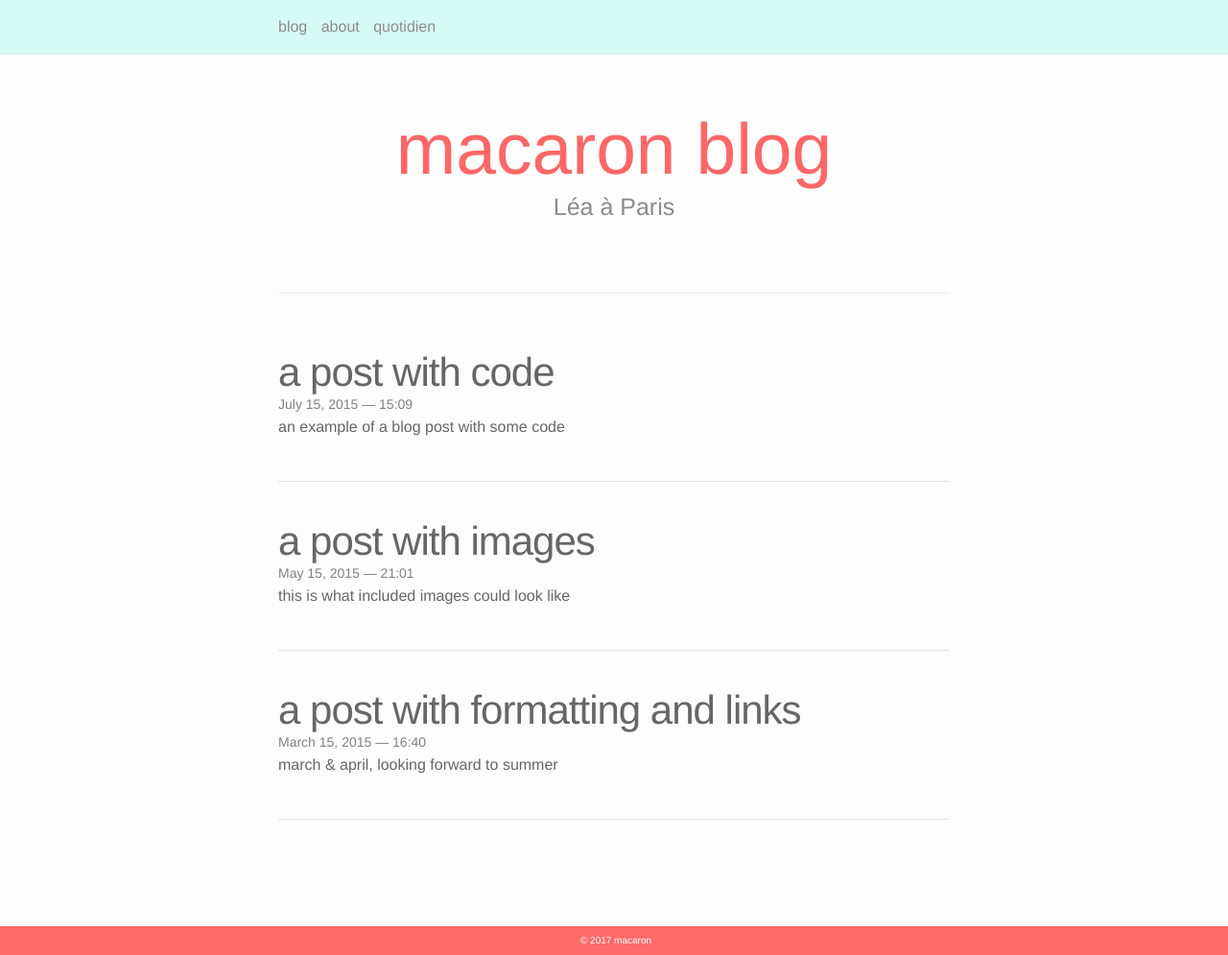
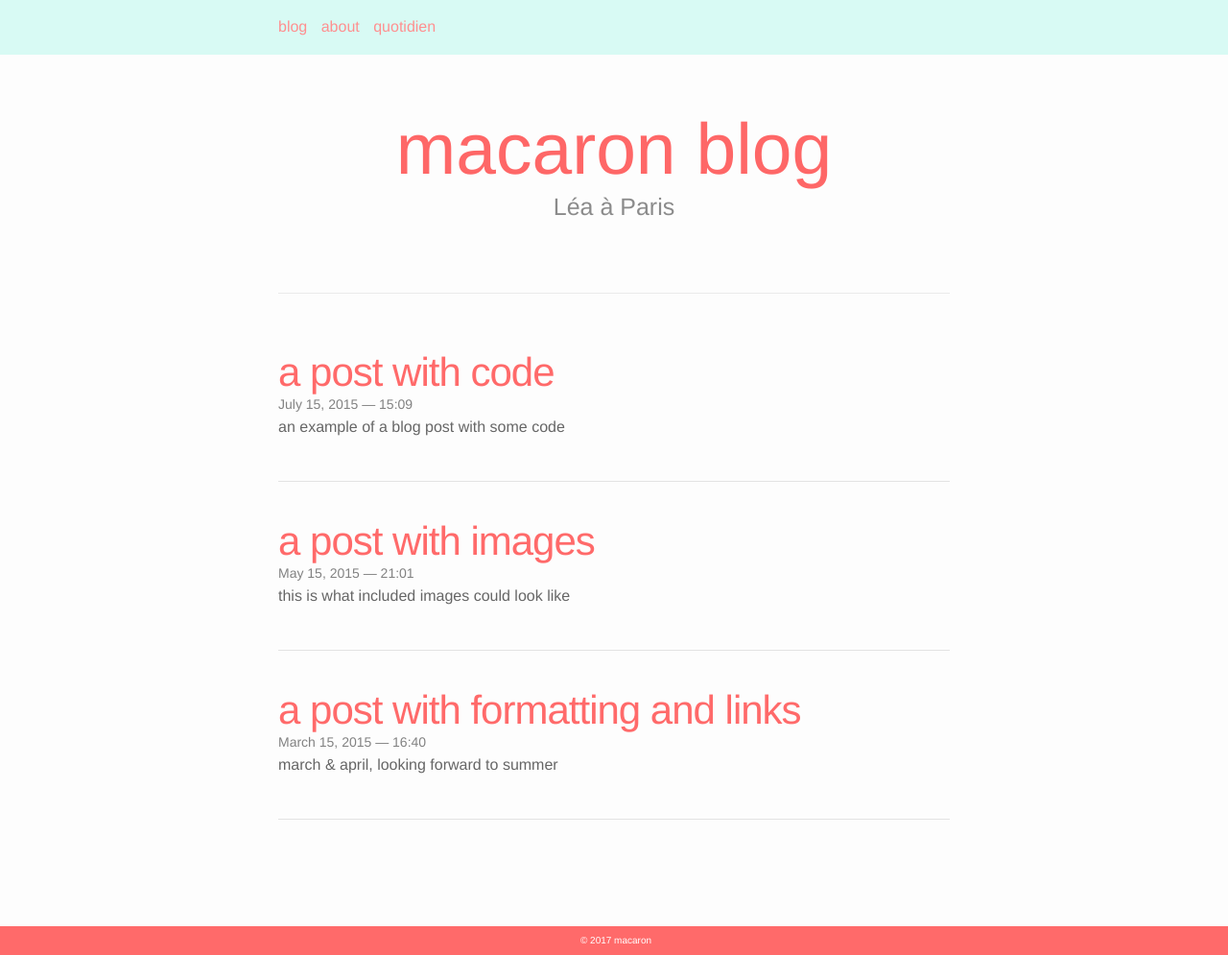
Before and after one commit to earlgreymacaron/earlgreymacaron-oldsitedraft, a Jekyll site: the page built from index.html, in a window 1280 px wide and 995 px high. Shown: the whole window at 96% size. Built offline with Jekyll 4.4.1, drawn with Linux system fonts in a browser that asks for light colours; nearby versions of some CDN libraries; the list of posts is cut into pages by our own code.

Commit message:
Update _base.scss

```diff
--- a/_sass/_base.scss
+++ b/_sass/_base.scss
@@ -123,7 +123,7 @@ h1, h2, h3, h4, h5, h6 {
  * Links
  */
 a {
-    color: $text-color;
+    color: $theme-color;
     text-decoration: none;
     /*
     &:visited {
@@ -131,7 +131,7 @@ a {
     }
     */
     &:hover {
-        color: $theme-color;
+        color: $text-color;
         text-decoration: none;
     }
 }
```
